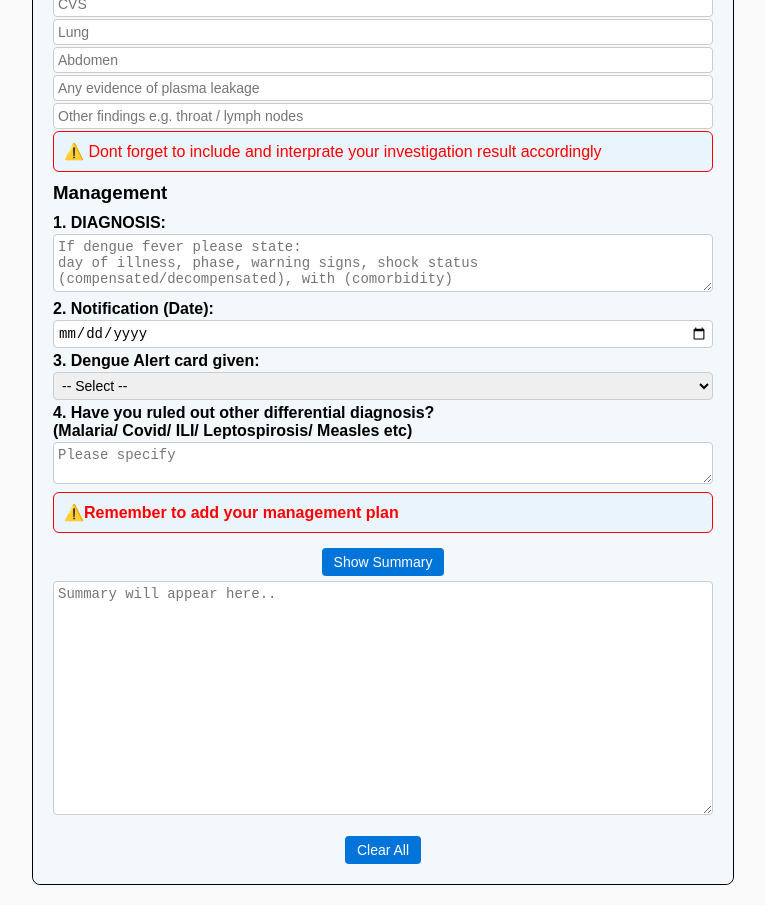
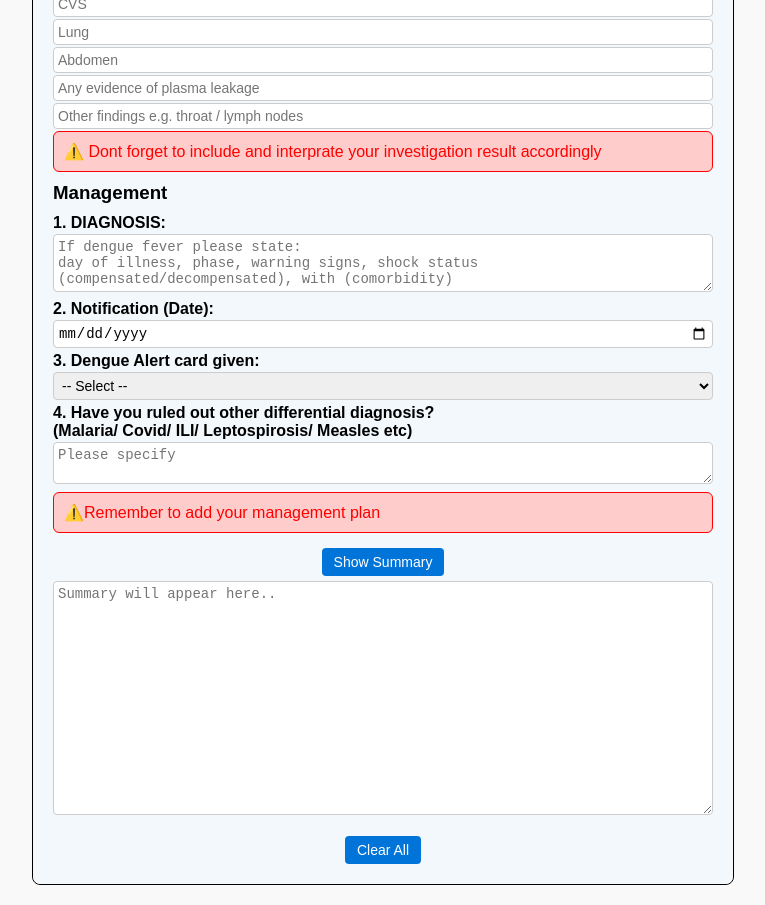
Before and after one commit to akeramos/fcspkdhl, a plain HTML site: page index.html in a window 1280 px wide. Shown: the part 1360-2265 px from the top of the page, without its empty margins (257-1022 px from the left). Drawn offline with Linux system fonts and the light colour scheme.

Commit message:
Update index.html

```diff
--- a/index.html
+++ b/index.html
@@ -308,7 +308,7 @@
   <input type="text" name="plasma_leakage" placeholder="Any evidence of plasma leakage">
   <input type="text" name="other_physical" placeholder="Other findings e.g. throat / lymph nodes">
 
-    <div style="background-color: #eaf4fc ; color: red; padding: 10px; margin-top: 0px; border: 1px solid red; border-radius: 6px; text-align: left;">
+    <div style="background-color: #ffcccc ; color: red; padding: 10px; margin-top: 0px; border: 1px solid red; border-radius: 6px; text-align: left;">
    ⚠️ Dont forget to include and interprate your investigation result accordingly
 </div>
 
@@ -342,7 +342,7 @@ day of illness, phase, warning signs, shock status
   </div>
   </form>
 
-  <div style="background-color: #eaf4fc ; color: red; font-weight: bold; padding: 10px; margin-top: 0px; border: 1px solid red; border-radius: 6px; text-align: left;">
+  <div style="background-color: #ffcccc ; color: red; padding: 10px; margin-top: 0px; border: 1px solid red; border-radius: 6px; text-align: left;">
    ⚠️Remember to add your management plan
 </div>
 
```
